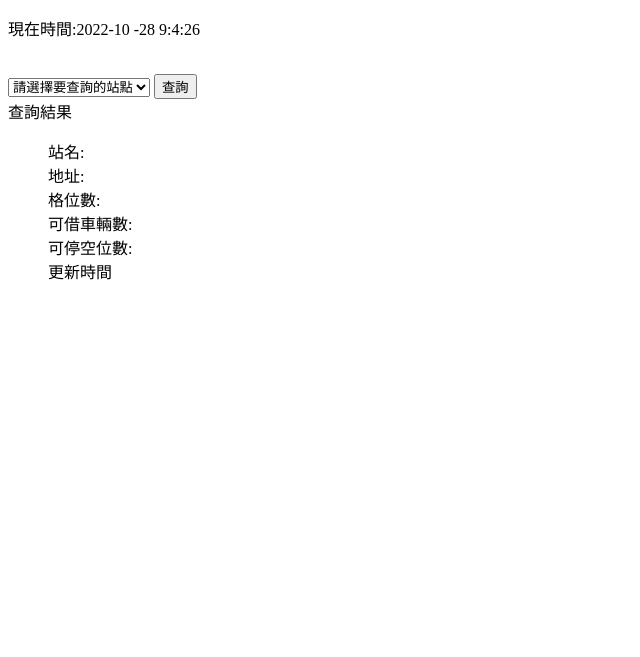
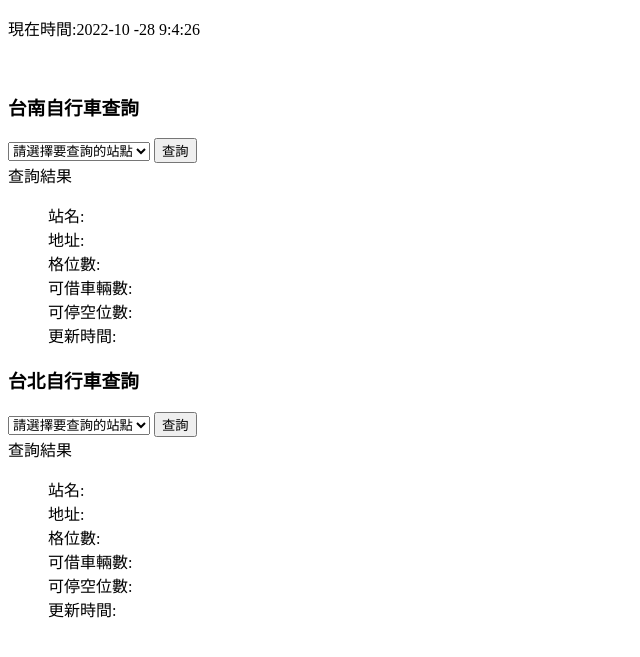
Before and after one commit to TU-ching-ho/ching-ho.github.io, a Flask app: template templates/bike.html in a window 1280 px wide. Shown: the top 657 px of the page, without its empty margins (0-640 px from the left). Run offline with Flask 2, Linux system fonts and the light colour scheme; the template is opened without the code that fills it, so the values that code supplies are empty; parts of the project's set-up code (start-up, migrations or seed data) failed here and were passed over.

Commit message:
新增台北自行車查詢資訊

```diff
--- a/main.py
+++ b/main.py
@@ -1,10 +1,12 @@
 
+from base64 import encode
 from optparse import Values
 from flask import Flask, render_template, request, json
 from pandas import value_counts
 from movie import get_movies
 from bank import getbank
 from bike import get_bike, looking_bike
+from tbike import get_taipeibike
 
 app = Flask(__name__)
 
@@ -51,6 +53,7 @@ def getdate():
 @app.route('/bike')
 def getbike():
     columns, values, site = get_bike()
+    taipei_columns, taipei_values, taipei_site = get_taipeibike()
     return render_template('./bike.html', **locals())
 
 
@@ -62,6 +65,13 @@ def bike_json():
     return json.dumps({'title': titles}, ensure_ascii=False)
 
 
+@app.route('/taipeibike-json', methods=['POST'])
+def taipeibike_json():
+    t_columns, t_values, site = get_taipeibike()
+    datas = [value[0:] for value in t_values]
+    return json.dumps({"datas": datas}, ensure_ascii=False)
+
+
 if __name__ == '__main__':
     movie_json()
     bike_json()
--- /dev/null
+++ b/tbike.py
@@ -0,0 +1,47 @@
+import requests
+import json
+import pandas as pd
+
+url = "https://tcgbusfs.blob.core.windows.net/blobyoubike/YouBikeTP.json"
+
+
+def get_taipeibike():
+    response = requests.get(url)
+    ybike = json.loads(response.text)
+    df = pd.DataFrame.from_dict(ybike["retVal"], orient='index')
+
+    # 篩選需要的欄位
+    df1 = df.drop(["lat", "lng", "sareaen", "snaen",
+                  "aren", "act", "sno"], axis=1)
+
+    site, address, capacity, bikecount, spacecount, time = [], [], [], [], [], []
+
+    for a in df1["sna"]:
+        site.append(a)
+    for b in df1["ar"]:
+        address.append(b)
+    for c in df1["tot"]:
+        capacity.append(c)
+    for d in df1["sbi"]:
+        bikecount.append(d)
+    for e in df1["bemp"]:
+        spacecount.append(e)
+    for f in df1["mday"]:
+        time.append(f)
+
+    tbike_dict = {"站名": site,
+                  "地址": address,
+                  "格位數": capacity,
+                  "可借車輛數": bikecount,
+                  "可停空位數": spacecount,
+                  "更新時間": time
+                  }
+    taipei_bike = pd.DataFrame(tbike_dict)
+
+    return taipei_bike.columns.tolist(), taipei_bike.values.tolist(), site
+
+# myset=set()
+# for i in df1["sarea"]:
+#     myset.add(i)
+# myset=list(myset)
+# print(myset)
--- a/templates/bike.html
+++ b/templates/bike.html
@@ -13,9 +13,9 @@
     <div class="nowtime">
         <p>現在時間:<span id="date">{{date}}</span></p><br>
     </div>
-
+    <h3>台南自行車查詢</h3>
+    <div class="tainan">
         <div>
-
             <select name="station" id="station">
                 <option value="">請選擇要查詢的站點</option>
                 {% for value in site %}
@@ -32,10 +32,10 @@
                 格位數:<li id="capacity"></li>
                 可借車輛數:<li id="bikecount"></li>
                 可停空位數:<li id="spacecount"></li>
-            更新時間<li id="time"></li>
+                更新時間:<li id="time"></li>
             </ul>
         </div>
-
+    </div>
     <!--只有站名 </tbody>
     <table border="1">
         <thead>
@@ -77,7 +77,71 @@
 
         </tbody> -->
 
+    <!--以下為台北自行車資訊-->
 
+    <!-- <table border="1">
+        <thead>
+            <tr id="rowtitle">
+                {% for th in taipei_columns %}
+                <th>{{th}}</th>
+                {% endfor %}
+            </tr>
+        </thead>
+        <tbody>
+            {% for value in taipei_values %}
+            <tr>
+                {% for td in value %}
+                <td>{{td}}</td>
+                {% endfor %}
+            </tr>
+            {% endfor %}
+
+        </tbody> -->
+
+    <h3>台北自行車查詢</h3>
+
+    <div class="taipei">
+        <div>
+            <select name="taipeistation" id="taipeistation">
+                <option value="">請選擇要查詢的站點</option>
+                {% for value in taipei_site %}
+                <option value="{{value}}" id="taipeistation">{{value}}</option>
+                {% endfor %}
+            </select>
+            <input type="button" value="查詢" id="taipei_check">
+        </div>
+        <div id="taipei_result">
+            查詢結果
+            <ul style="list-style-type: none;">
+                站名:<li id="taipeistation_forlook"></li>
+                地址:<li id="taipeiaddress"></li>
+                格位數:<li id="taipeicapacity"></li>
+                可借車輛數:<li id="taipeibikecount"></li>
+                可停空位數:<li id="taipeispacecount"></li>
+                更新時間:<li id="taipeitime"></li>
+            </ul>
+        </div>
+    </div>
+
+
+    <!-- <table border="1">
+        <thead>
+            <tr id="rowtitle">
+                {% for th in taipei_columns[0:1] %}
+                <th>{{th}}</th>
+                {% endfor %}
+            </tr>
+        </thead>
+        <tbody>
+            {% for value in taipei_site %}
+            <tr>
+
+                <td>{{value}}</td>
+
+            </tr>
+            {% endfor %}
+
+        </tbody> -->
 
     <script src="/static/js/bike.js"></script>
 </body>
```
Also changed, not shown: static/js/bike.js (+51 -3 lines). Lines whose indentation alone changed are shown as unchanged.
